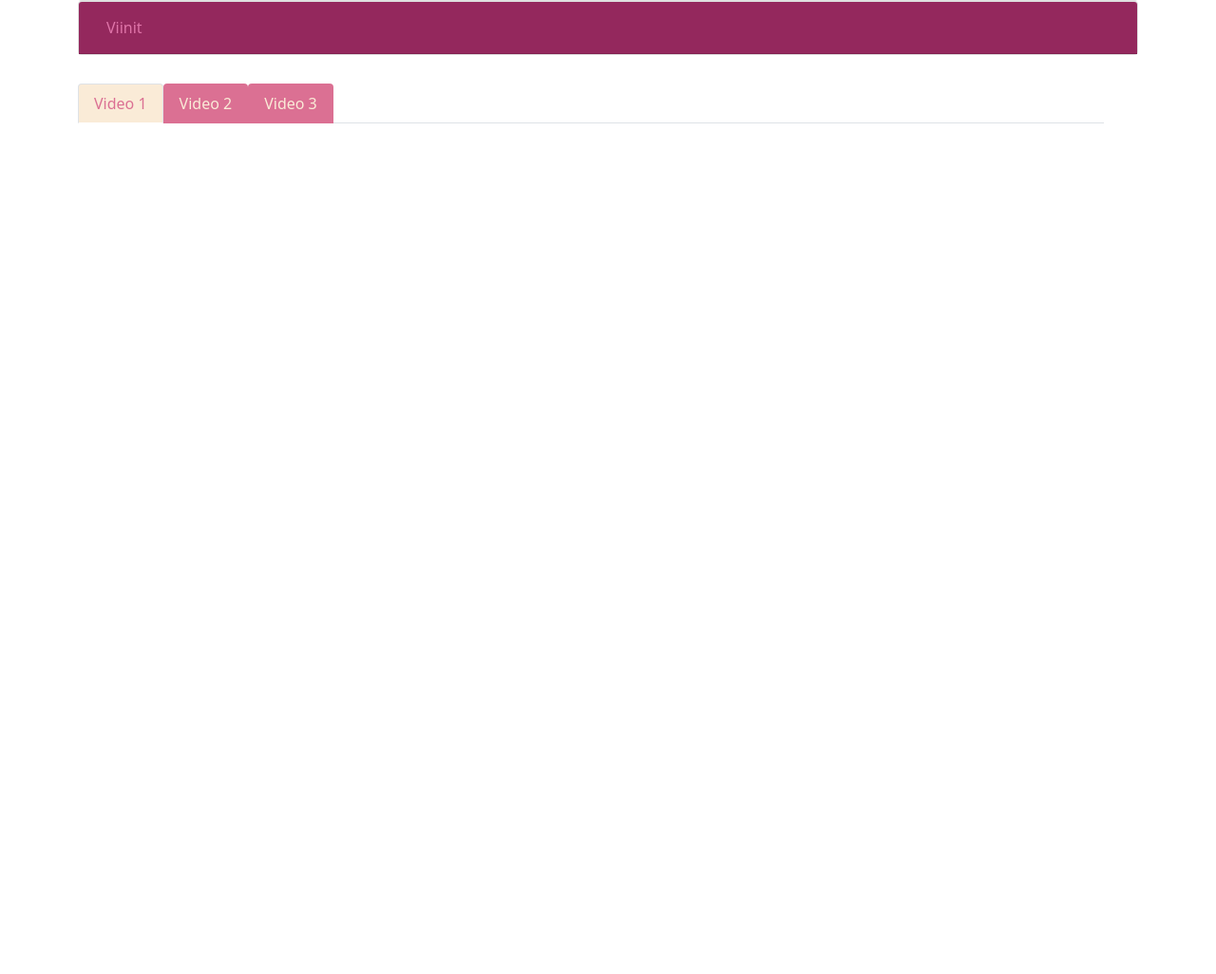
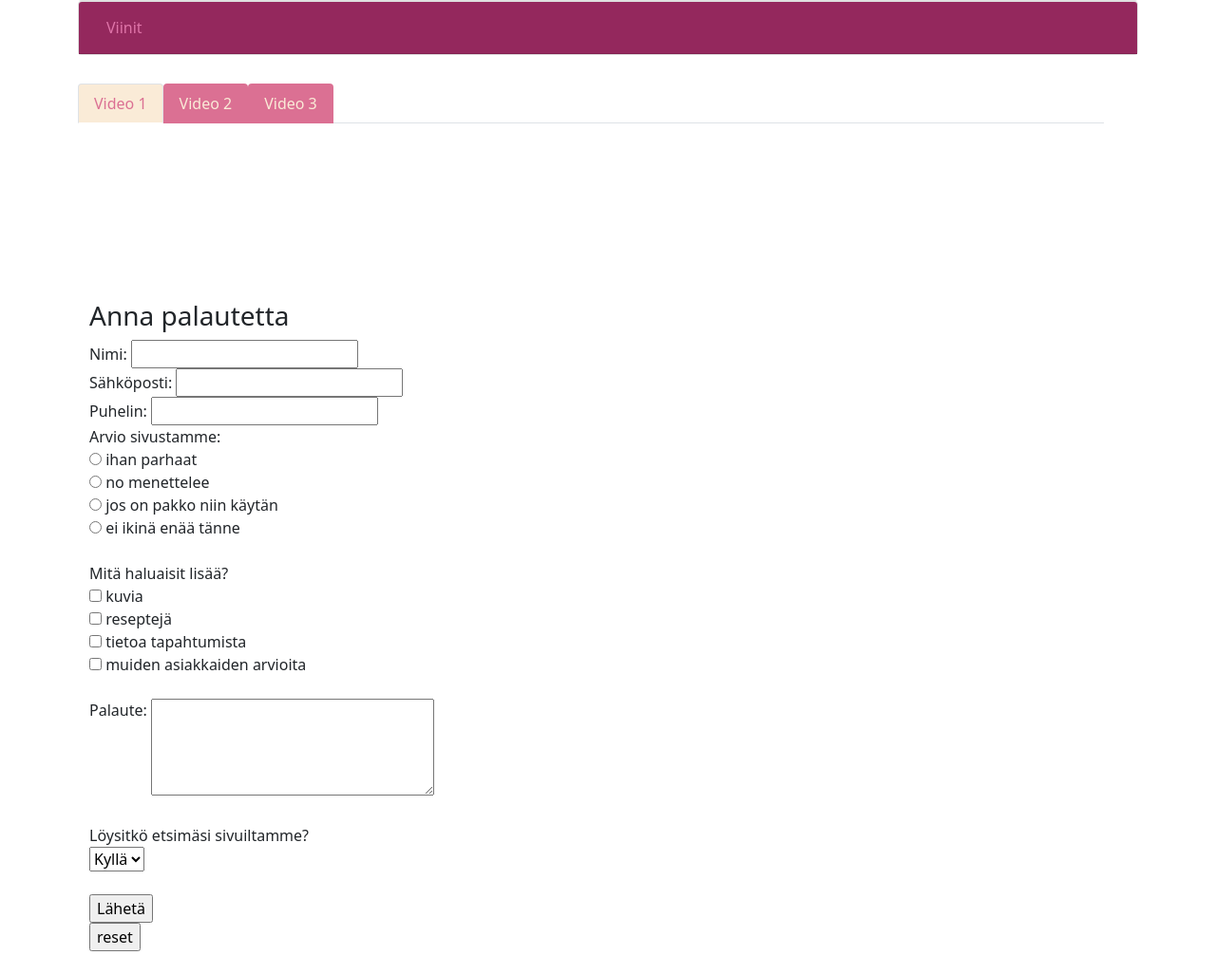
Before and after one commit to bgu152/digitekniikat_teht1, a plain HTML site: page index.html in a window 1280 px wide. Shown: the part 1842-2868 px from the top of the page at 95% size. Before the commit the page ends 2128 px from the top, so only its background shows below. Drawn offline with nearby package versions, Linux system fonts and the light colour scheme; grey boxes are pictures that could not be loaded.

Commit message:
Tehtävä 3 valmis

```diff
--- a/index.html
+++ b/index.html
@@ -264,6 +264,52 @@
             </div>
         </div>
 
+
+
+        <!--Lomake-->
+
+        <div class="container">
+            <h3>Anna palautetta</h3>
+            <form onsubmit="return false">
+                <label for="nimi">Nimi: </label> <input type="text" id="nimi" required="true"><br>
+                <label for="sposti">Sähköposti: </label> <input type="email" id="sposti" required="true"><br>
+                <label for="puhelin">Puhelin: </label> <input type="text" id="puhelin" pattern="\+?[0-9()\-]+"><br>
+
+                <!--raidiobuttonit-->
+                Arvio sivustamme: <br>
+                <label><input type="radio" name="arvio" value="ihan parhaat"> ihan parhaat</label><br>
+                <label><input type="radio" name="arvio" value="menettelee"> no menettelee</label><br>
+                <label><input type="radio" name="arvio" value="jos on pakko"> jos on pakko niin käytän</label><br>
+                <label><input type="radio" name="arvio" value="ei ikinä"> ei ikinä enää tänne</label><br><br>
+
+                <!--checkboxit-->
+                Mitä haluaisit lisää? <br>
+                <label><input type="checkbox" name="lisaa" value="kuvia"> kuvia</label><br>
+                <label><input type="checkbox" name="lisaa" value="resepteja"> reseptejä</label><br>
+                <label><input type="checkbox" name="lisaa" value="tapahtumat"> tietoa tapahtumista</label><br>
+                <label><input type="checkbox" name="lisaa" value="arvioita"> muiden asiakkaiden arvioita</label><br><br>
+
+                <!--textarea-->
+                <label for="palaute" style="vertical-align: top;">Palaute: </label> <textarea id="palaute" rows="4" cols="30"></textarea><br><br>
+
+                <!--alasvetovalikko-->
+
+                <label for="alasvetovalikko">Löysitkö etsimäsi sivuiltamme?</label><br>
+                <select id="alasvetovalikko">
+                    <option value="Kyllä">Kyllä</option>
+                    <option value="Ei">Ei</option>
+                </select>
+                <br><br>
+
+
+
+                <!--Lähetä tai resetoi-->
+                <input type="submit" value="Lähetä" onclick="varaus()"><br>
+                <input type="reset" value="reset"><br><br>
+            </form>
+        </div>
+        <div id="tiedot"></div>
+
     </main>
 
 
@@ -290,6 +336,59 @@
     <style>
         @import url('https://fonts.googleapis.com/css2?family=Raleway:wght@100&display=swap');
     </style>
+
+    <script>
+        function varaus(){
+            var nimi = document.getElementById("nimi").value;
+            var sposti=document.getElementById("sposti").value;
+            var puhelin=document.getElementById("puhelin").value;
+
+
+
+            //radiobutton
+
+            var arvio = "Arviosi on: ";
+            var radios = document.getElementsByName("arvio");
+            var radioLength = radios.length;
+
+            for(var i = 0; i < radioLength; i++){
+                if(radios[i].checked){
+                    arvio += radios[i].value;
+                }
+            }
+
+            //checkbox
+            var valinnat = "Halusit lisää: ";
+            var boksit = document.getElementsByName("lisaa");
+
+            for(var i = 0, length = boksit.length; i < boksit.length; i++){
+                if(boksit[i].checked){
+                    valinnat = valinnat + boksit[i].value;
+                    break;
+                }
+            }
+
+            //textarea palaute
+            var palaute = document.getElementById("palaute").value;
+
+            //alavetovalikko
+            var alasvetovalinta = "Löysitkö etsimäsi? ";
+            var valittuIndeksi = document.getElementById("alasvetovalikko").selectedIndex;
+            var alasvetovalinnat = document.getElementById("alasvetovalikko").options;
+            alasvetovalinta += alasvetovalinnat[valittuIndeksi].text;
+
+
+            // tulostus
+
+            document.getElementById("tiedot").innerHTML = "Nimi: " + nimi + "<br>"
+            + "Sähköposti: " + sposti +"<br>" +"Puhelin: " + puhelin + "<br>"
+            + arvio + "<br>"
+             + valinnat +"<br>"
+             +"Palautteesi on: " + palaute + "<br>"
+             + alasvetovalinta;
+        }
+
+    </script>
 </body>
 
 </html>
```
Also changed, not shown: 1 other file.
